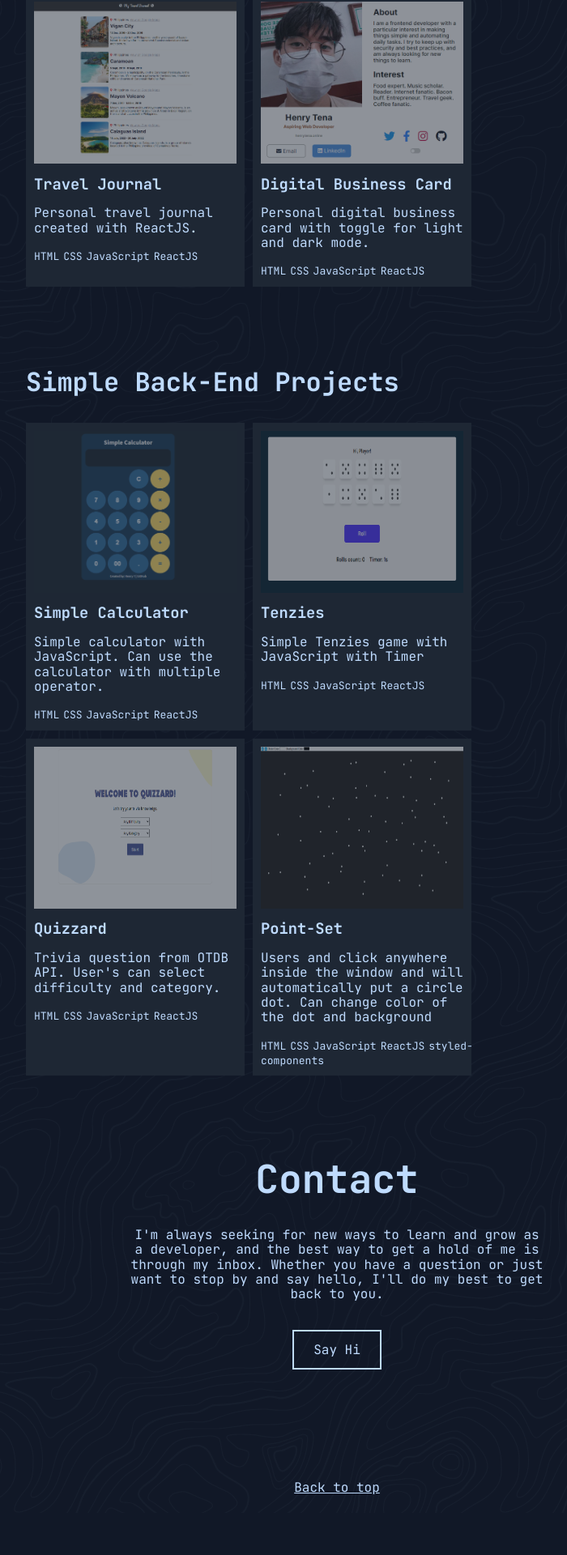
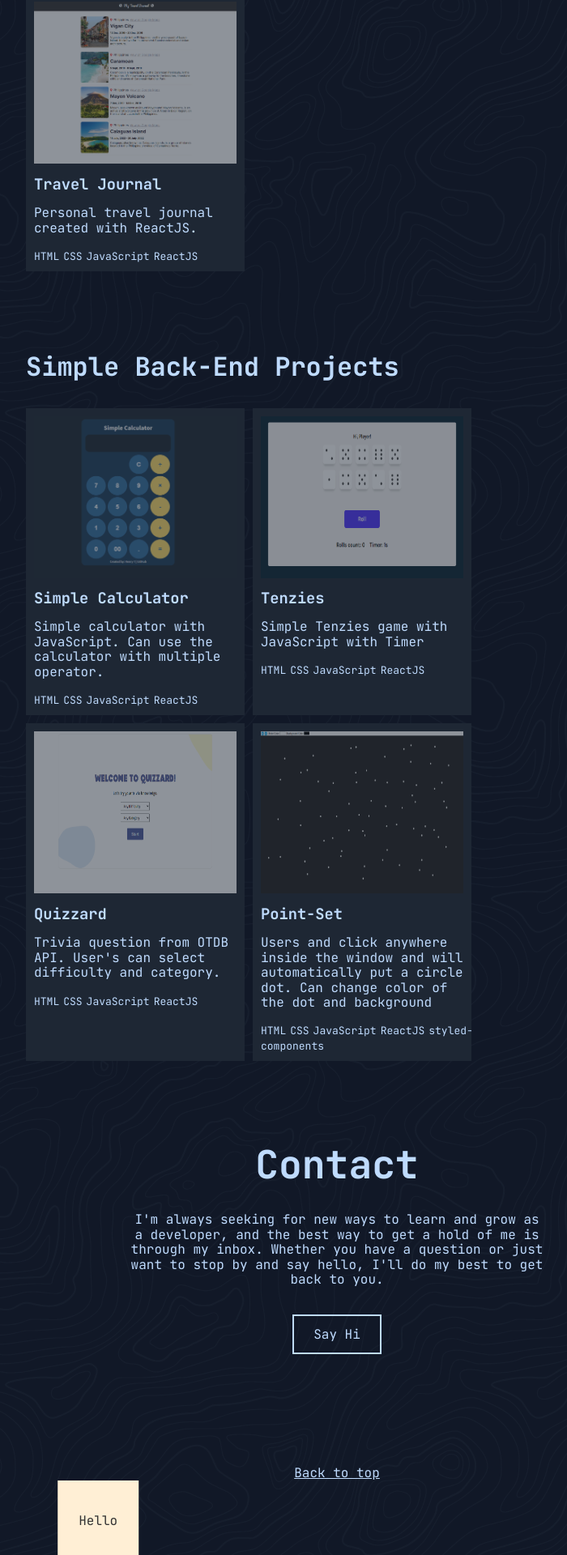
Before and after one commit to henryjrtena/website-portfolio, a React (Vite) app: page / in a window 1280 px wide. Shown: the part 2044-3964 px from the top of the page at 81% size, without its empty margins (224-924 px from the left). Before the commit the page ends 3912 px from the top, so only its background shows below. Built offline with nearby package versions, Linux system fonts and the light colour scheme.

Commit message:
update fe projects

```diff
--- a/src/components/Data/FE_Proj.js
+++ b/src/components/Data/FE_Proj.js
@@ -41,15 +41,15 @@ export default {
                 "madeWith": ['HTML', 'CSS', 'JavaScript', 'ReactJS'],
                 "imgDir": "project-images/travel-journal.png",
                 "info": "Personal travel journal created with ReactJS."
-            },
-            {
-                "id": 6,
-                "name": "Digital Business Card",
-                "url": "https://henrytena-businesscard.netlify.app/",
-                "madeWith": ['HTML', 'CSS', 'JavaScript', 'ReactJS'],
-                "imgDir": "project-images/business-card.png",
-                "info": "Personal digital business card with toggle for light and dark mode.",
-            }
+            }//,
+            // {
+            //     "id": 6,
+            //     "name": "Digital Business Card",
+            //     "url": "https://henrytena-businesscard.netlify.app/",
+            //     "madeWith": ['HTML', 'CSS', 'JavaScript', 'ReactJS'],
+            //     "imgDir": "project-images/business-card.png",
+            //     "info": "Personal digital business card with toggle for light and dark mode.",
+            // }
         ]
     }
 }
--- a/src/components/Footer.jsx
+++ b/src/components/Footer.jsx
@@ -1,13 +1,53 @@
 import React from 'react'
+import styled from 'styled-components';
+import { gsap } from "gsap/all";
+const { useEffect, useRef } = React;
+
+let callCount = 0;
+
+const Box = styled.div`
+    display: grid;
+    align-content: center;
+    width: 100px;
+    height: 100px;
+    background-color: papayawhip;
+    border: 5px;
+    color: #333;
+`
 
 export default function Footer(){
+
+    const component = useRef(null);
+
     function goto__top(){
         var goto__ = document.querySelector('html')
         goto__.scrollIntoView({ behavior: 'smooth', block: 'start'});
-      }
+    }
+
+    useEffect(() => {
+
+        let ctx = gsap.context(() => {
+
+          gsap.from('.box', {
+            x: 300,
+            duration: 2,
+            scrollTrigger: {
+                trigger: '.footer',
+                pin: true,   // pin the trigger element while active
+                start: "top top", // when the top of the trigger hits the top of the viewport
+                end: "+=500", // end after scrolling 500px beyond the start
+                scrub: 1 // smooth scrubbing, takes 1 second to "catch up" to the scrollbar
+            }
+          });
+        }, component); // <- scopes all selector text inside the context to this component (optional, default is document)
+
+        return () => {}//ctx.revert(); // cleanup!
+      }, []);
+
     return (
-        <div className='footer'>
+        <div className='footer' ref={component}>
             <a alt="back to top" onClick={goto__top}>Back to top</a>
+            <Box className='box'>Hello</Box>
         </div>
     )
 }
```
